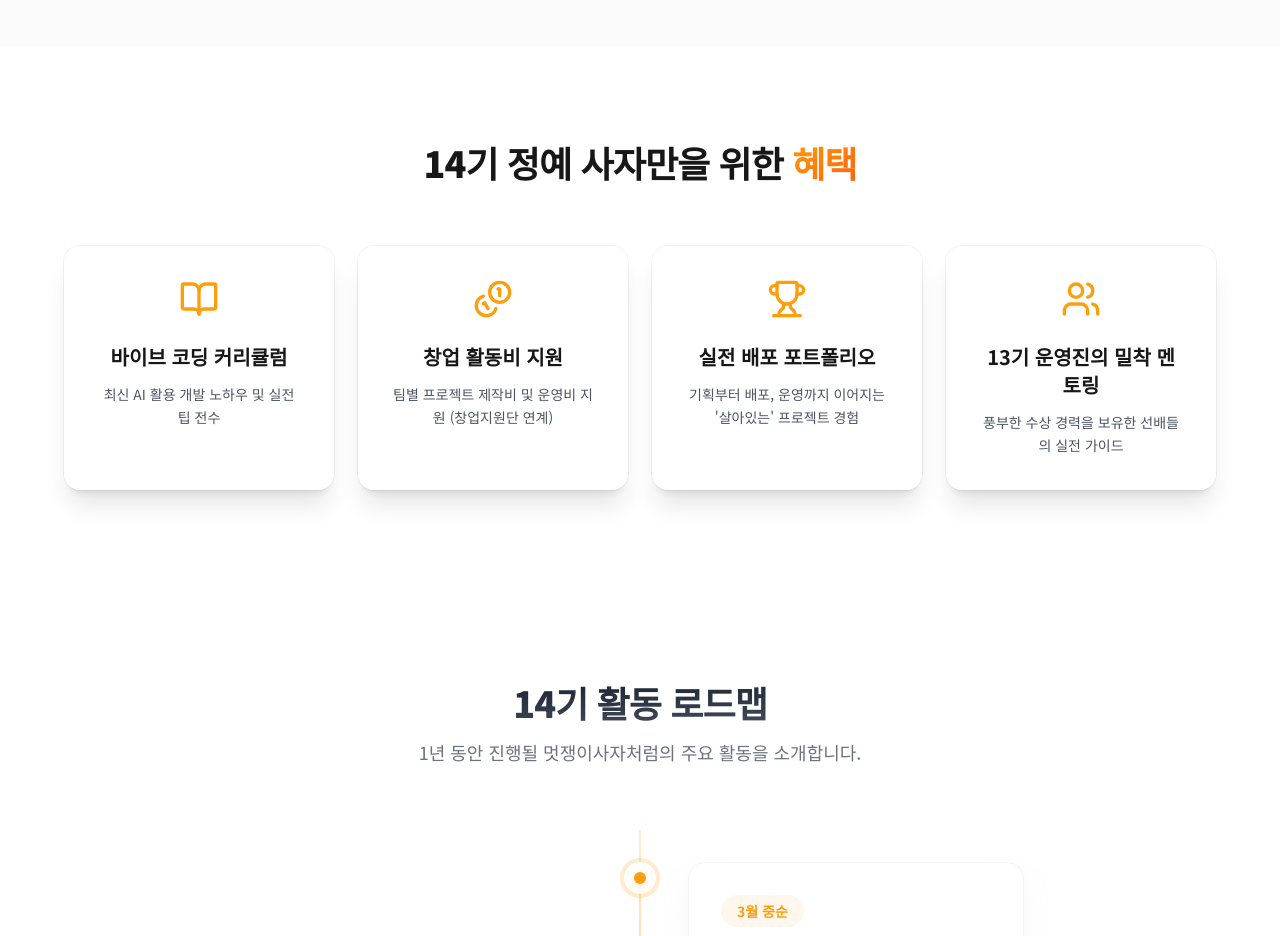
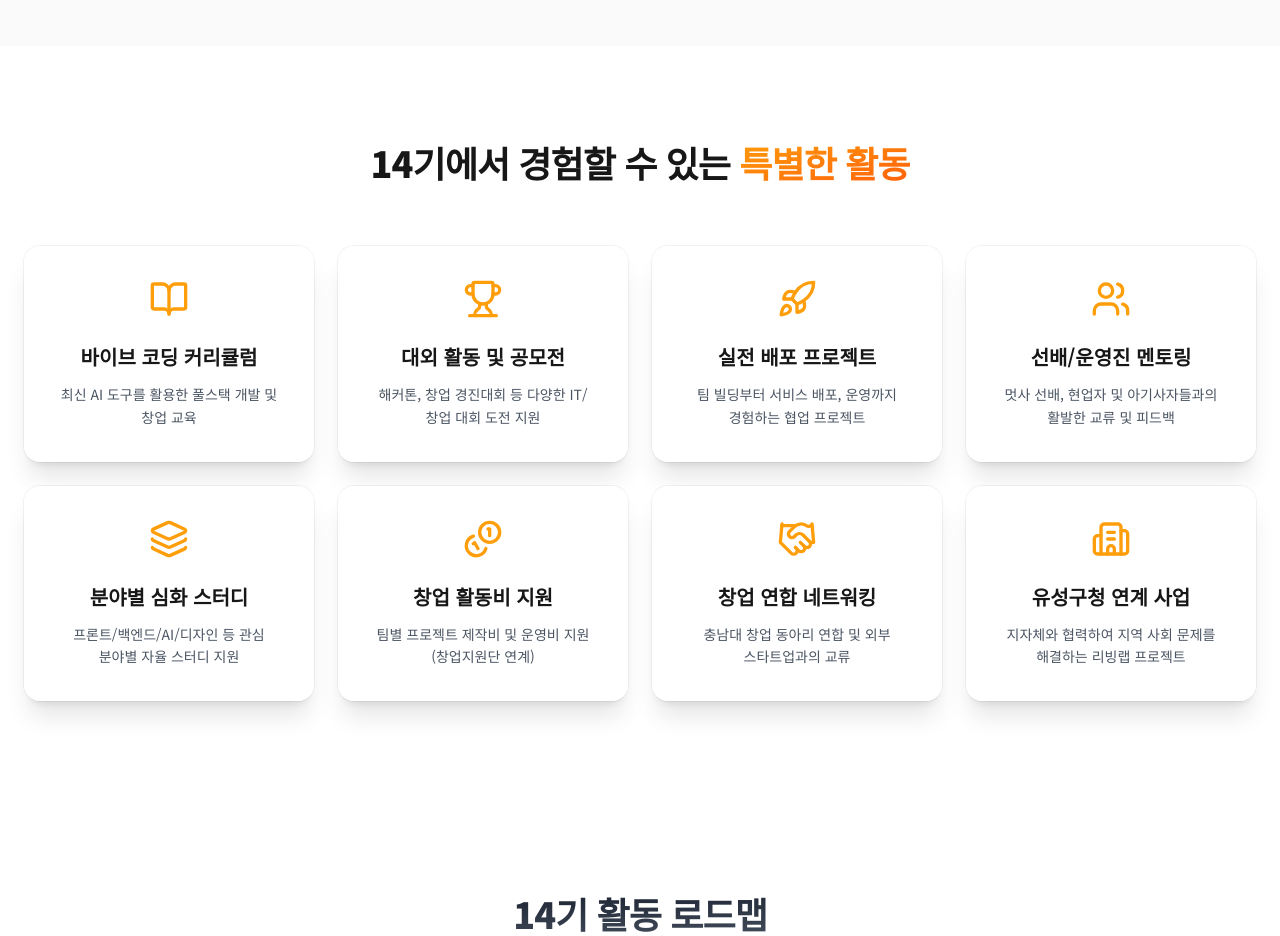
Before and after one commit to likelion-cnu-14th/recruit, a Next.js app: page / in a window 1280 px wide. Shown: the part 2060-2996 px from the top of the page. Built offline with nearby package versions, Linux system fonts and the light colour scheme.

Commit message:
feat: 14기 활동 내용 추가

```diff
--- a/src/components/Benefits.tsx
+++ b/src/components/Benefits.tsx
@@ -1,11 +1,31 @@
-import { BookOpen, Coins, Trophy, Users } from 'lucide-react';
+import { BookOpen, Users, Layers, Coins, Rocket, Building2, Handshake, Trophy } from 'lucide-react';
 
 export default function Benefits() {
   const benefits = [
     {
       icon: <BookOpen size={40} />,
       title: "바이브 코딩 커리큘럼",
-      desc: "최신 AI 활용 개발 노하우 및 실전 팁 전수"
+      desc: "최신 AI 도구를 활용한 풀스택 개발 및 창업 교육"
+    },
+    {
+      icon: <Trophy size={40} />,
+      title: "대외 활동 및 공모전",
+      desc: "해커톤, 창업 경진대회 등 다양한 IT/창업 대회 도전 지원"
+    },
+    {
+      icon: <Rocket size={40} />,
+      title: "실전 배포 프로젝트",
+      desc: "팀 빌딩부터 서비스 배포, 운영까지 경험하는 협업 프로젝트"
+    },
+    {
+      icon: <Users size={40} />,
+      title: "선배/운영진 멘토링",
+      desc: "멋사 선배, 현업자 및 아기사자들과의 활발한 교류 및 피드백"
+    },
+    {
+      icon: <Layers size={40} />,
+      title: "분야별 심화 스터디",
+      desc: "프론트/백엔드/AI/디자인 등 관심 분야별 자율 스터디 지원"
     },
     {
       icon: <Coins size={40} />,
@@ -13,29 +33,29 @@ export default function Benefits() {
       desc: "팀별 프로젝트 제작비 및 운영비 지원 (창업지원단 연계)"
     },
     {
-      icon: <Trophy size={40} />,
-      title: "실전 배포 포트폴리오",
-      desc: "기획부터 배포, 운영까지 이어지는 '살아있는' 프로젝트 경험"
+      icon: <Handshake size={40} />,
+      title: "창업 연합 네트워킹",
+      desc: "충남대 창업 동아리 연합 및 외부 스타트업과의 교류"
     },
     {
-      icon: <Users size={40} />,
-      title: "13기 운영진의 밀착 멘토링",
-      desc: "풍부한 수상 경력을 보유한 선배들의 실전 가이드"
+      icon: <Building2 size={40} />,
+      title: "유성구청 연계 사업",
+      desc: "지자체와 협력하여 지역 사회 문제를 해결하는 리빙랩 프로젝트"
     }
   ];
 
   return (
     <section className="bg-background px-6 py-24">
       <h2 className="mb-16 text-center text-4xl font-extrabold tracking-tight">
-        14기 정예 사자만을 위한 <span className="bg-gradient-to-br from-[#FF9E0B] to-[#FF5F0B] bg-clip-text text-transparent">혜택</span>
+        14기에서 경험할 수 있는 <span className="bg-gradient-to-br from-[#FF9E0B] to-[#FF5F0B] bg-clip-text text-transparent">특별한 활동</span>
       </h2>
 
-      <div className="mx-auto grid max-w-6xl grid-cols-1 gap-6 sm:grid-cols-2 lg:grid-cols-4">
+      <div className="mx-auto grid max-w-7xl grid-cols-1 gap-6 sm:grid-cols-2 lg:grid-cols-4">
         {benefits.map((benefit, index) => (
-          <div key={index} className="group glass-panel p-8 text-center transition-all duration-300 hover:-translate-y-2 hover:shadow-2xl hover:shadow-orange-500/10 hover:border-primary/30">
-            <div className="mb-6 flex justify-center text-primary">{benefit.icon}</div>
-            <h3 className="mb-3 text-xl font-bold">{benefit.title}</h3>
-            <p className="text-sm leading-relaxed text-gray-600">{benefit.desc}</p>
+          <div key={index} className="group glass-panel flex flex-col items-center p-8 text-center transition-all duration-300 hover:-translate-y-2 hover:shadow-2xl hover:shadow-orange-500/10 hover:border-primary/30">
+            <div className="mb-6 flex justify-center text-primary group-hover:scale-110 transition-transform duration-300">{benefit.icon}</div>
+            <h3 className="mb-3 text-xl font-bold break-keep">{benefit.title}</h3>
+            <p className="text-sm leading-relaxed text-gray-600 break-keep">{benefit.desc}</p>
           </div>
         ))}
       </div>
```
